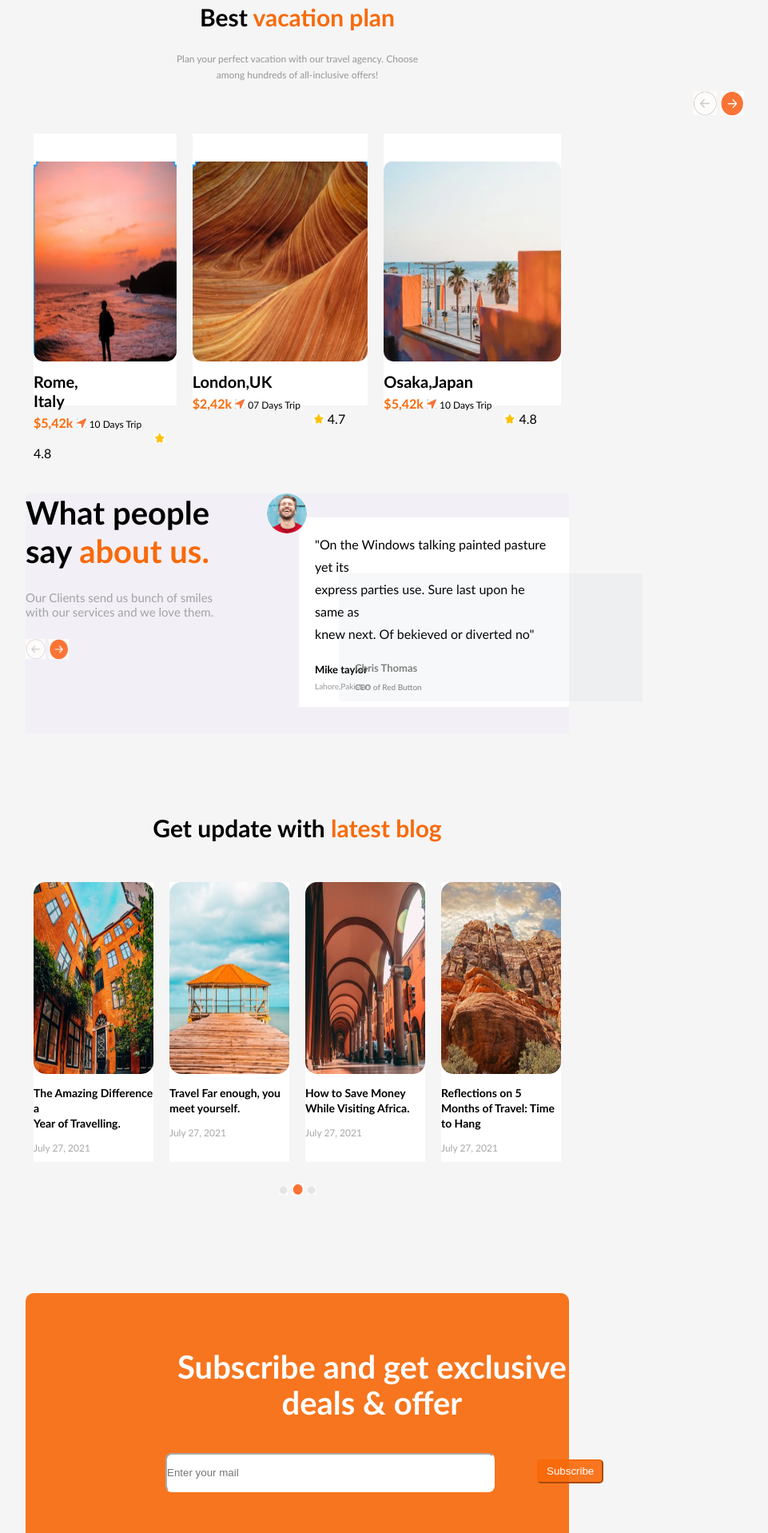
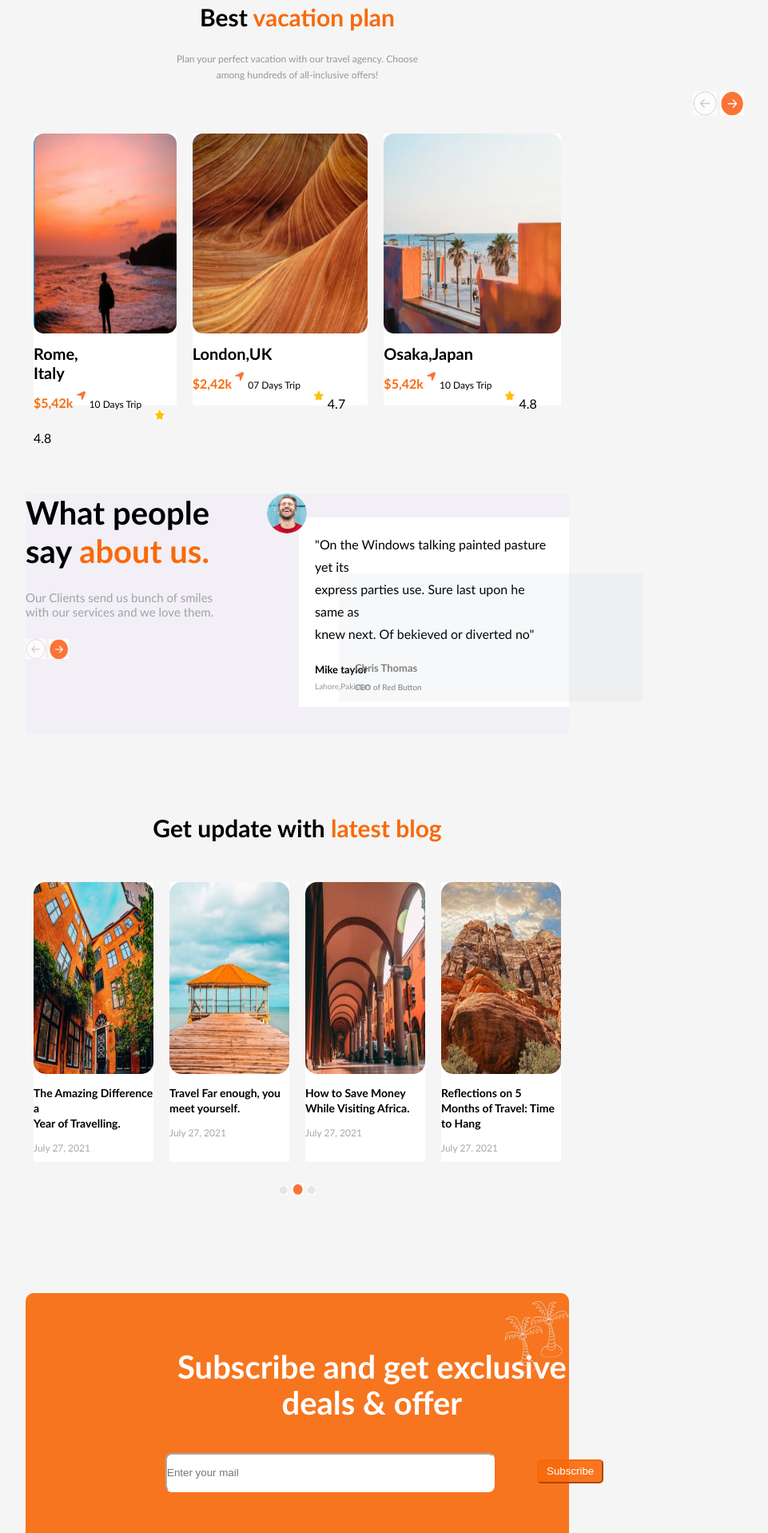
Before and after one commit to Suresh-a-26/Trabook-Landing-Page, a plain HTML site: page index.html in a window 1280 px wide. Shown: the part 2375-4292 px from the top of the page at 80% size, without its empty margins (268-1229 px from the left). Drawn offline with Linux system fonts and the light colour scheme.

Commit message:
"modified"

```diff
--- a/index.html
+++ b/index.html
@@ -230,7 +230,7 @@
         </section>
         <section class="section3">
           <div>
-            <img src="rome.png" class="main" />
+            <img src="rome.png" class="img" />
             <b style="padding-right: 110px; font-size: 20px">Rome, Italy</b>
             <b style="color: rgb(248, 106, 11)">$5,42k</b>
             <img src="arrow.png" class="arrow" />
@@ -239,7 +239,7 @@
             <span>4.8</span>
           </div>
           <div>
-            <img src="uk.png" class="main" />
+            <img src="uk.png" class="img" />
             <b style="padding-right: 120px; font-size: 20px">London,UK</b>
             <b style="color: rgb(248, 106, 11)">$2,42k</b>
             <img src="arrow.png" class="arrow" />
@@ -248,7 +248,7 @@
             <span>4.7</span>
           </div>
           <div>
-            <img src="osaka.png" class="main" />
+            <img src="osaka.png" class="img" />
             <b style="padding-right: 110px; font-size: 20px">Osaka,Japan</b>
             <b style="color: rgb(248, 106, 11)">$5,42k</b>
             <img src="arrow.png" class="arrow" />
@@ -352,6 +352,7 @@
           <!-- <img src="email.png" /> -->
           <input type="text" placeholder="Enter your mail" />
           <button>Subscribe</button>
+          <img src="tree.png" />
         </section>
         <section class="section2">
           <div class="div1">
--- a/style.css
+++ b/style.css
@@ -271,7 +271,7 @@ body {
   background-color: white;
   height: 340px;
 }
-.plan .section3 div .main {
+.plan .section3 div img {
   width: 100%;
   height: 250px;
   margin-bottom: 10px;
@@ -429,16 +429,14 @@ body {
   border-radius: 5px;
   border-color: rgba(248, 106, 11, 0.918);
 }
-.container2 .section1 #placeholder {
+
+.container2 .section1 img {
   position: absolute;
-  left: 640px;
+  right: 0px;
+  top: 10px;
+  height: 90px;
+  width: 80px;
 }
-/* .container2 .section1 img {
-  width: 20px;
-  height: 20px;
-  position: absolute;
-  top: 208px;
-} */
 
 .container2 .section2 {
   margin-top: 100px;
```
Also changed, not shown: tree.png (added).
